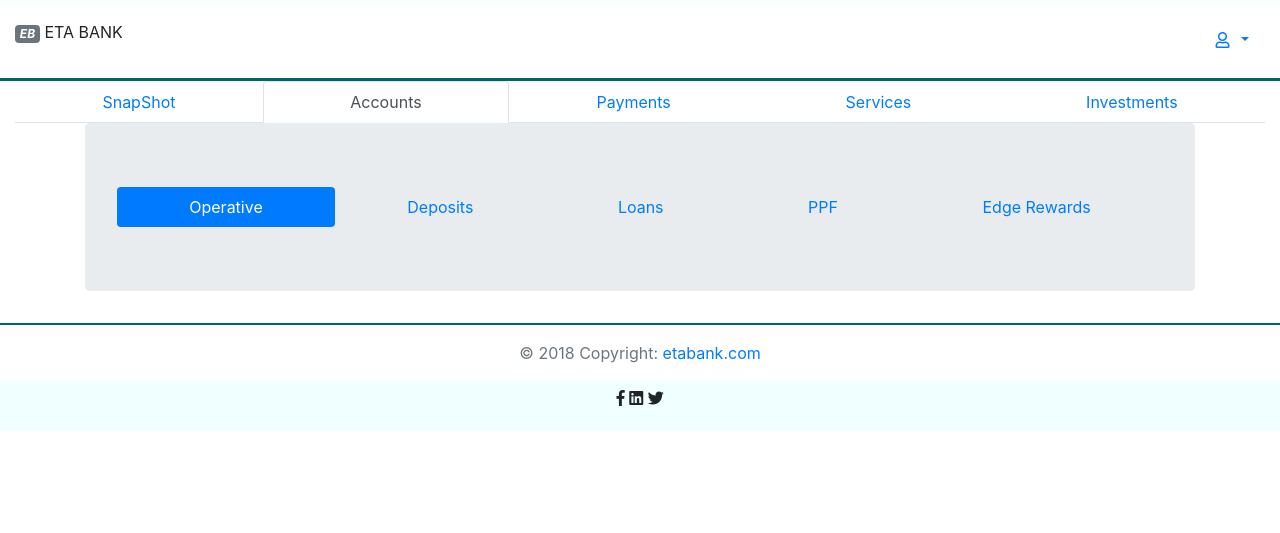
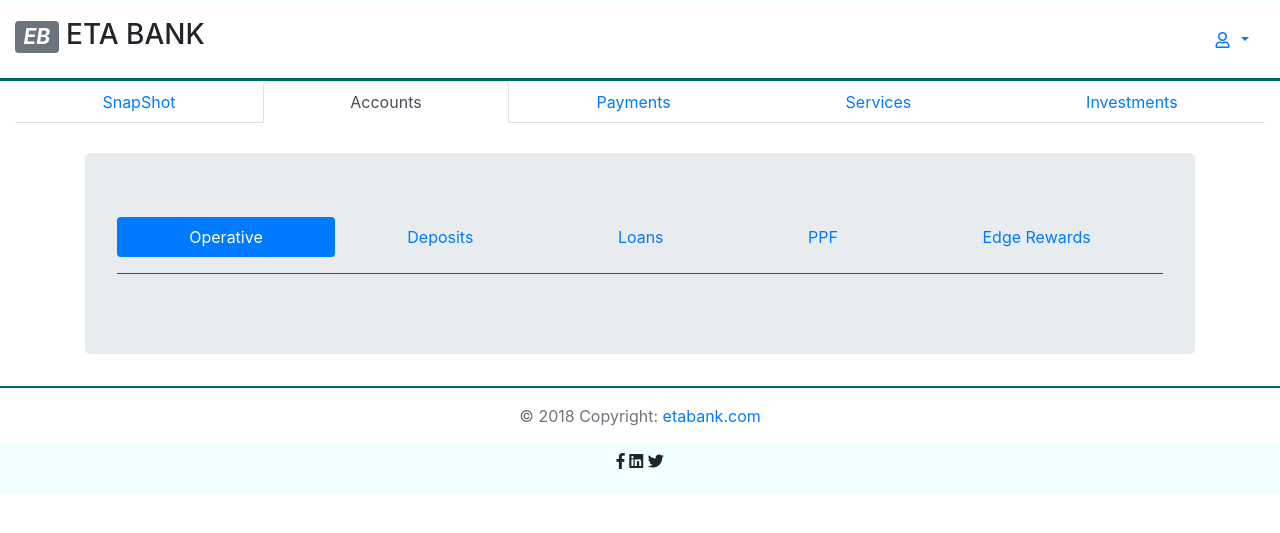
Before and after one commit to pratiks14/newbankapp, a Flask app: template templates/main.html in a window 1280 px wide. Shown: the part 43-576 px from the top of the page. Run offline with Flask 2, Linux system fonts and the light colour scheme; the template is opened without the code that fills it, so the values that code supplies are empty; some libraries are stand-ins or nearby versions.

Commit message:
Update main.html

```diff
--- a/templates/main.html
+++ b/templates/main.html
@@ -48,6 +48,9 @@
         nav-item:hover{
             background-color: rgb(104, 145, 162)
         }
+        .container{
+            margin-top:30px;
+        }
     </style>
 </head>
 <body>
@@ -63,7 +66,7 @@
 
             <div class="row bank-head">
                 <div class="col-4 d-flex justify-content-start align-items-center">
-                        <p><span class="badge badge-secondary lead"><i>EB</i></span>  ETA BANK</p>
+                        <h3><span class="badge badge-secondary lead"><i>EB</i></span>  ETA BANK</h3>
                 </div>
                 <div class="col-8 d-flex justify-content-end align-items-center">
                         <a class="nav-link dropdown-toggle" href="#" id="navbarDropdownMenuLink" data-toggle="dropdown" aria-haspopup="true" aria-expanded="false">
@@ -117,6 +120,8 @@
                     <a class="nav-link " href="#">Edge Rewards</a>
             </li>
         </ul>
+
+        <hr style="height:1px;border:none;background-color:#006666;" />
         </div>
     </div>
     <footer>
```
